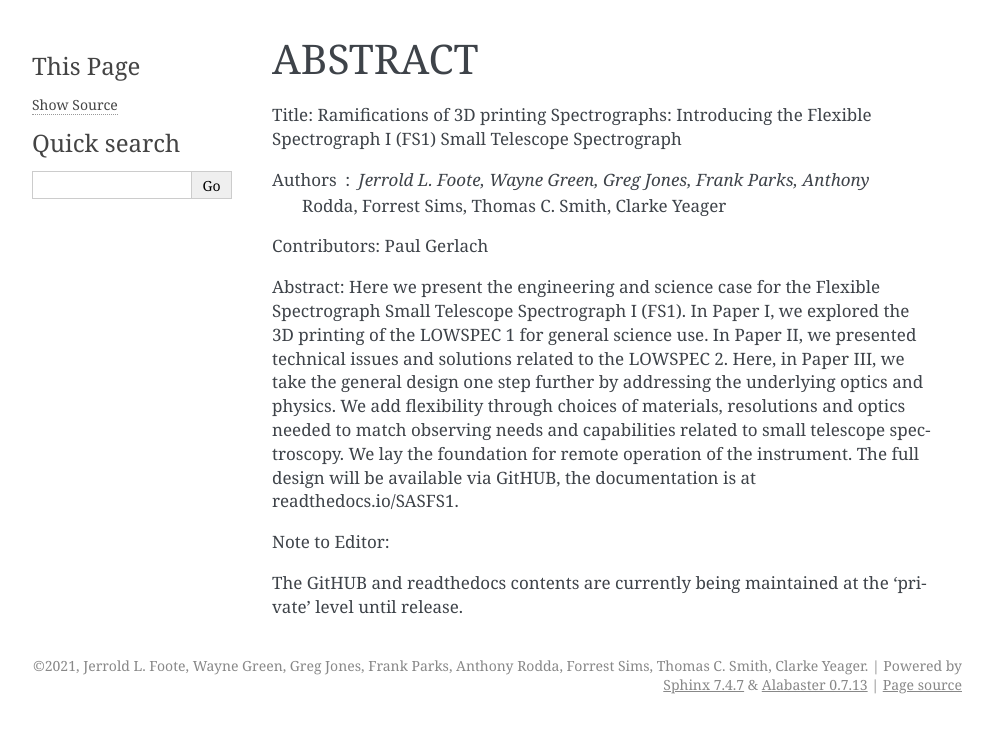
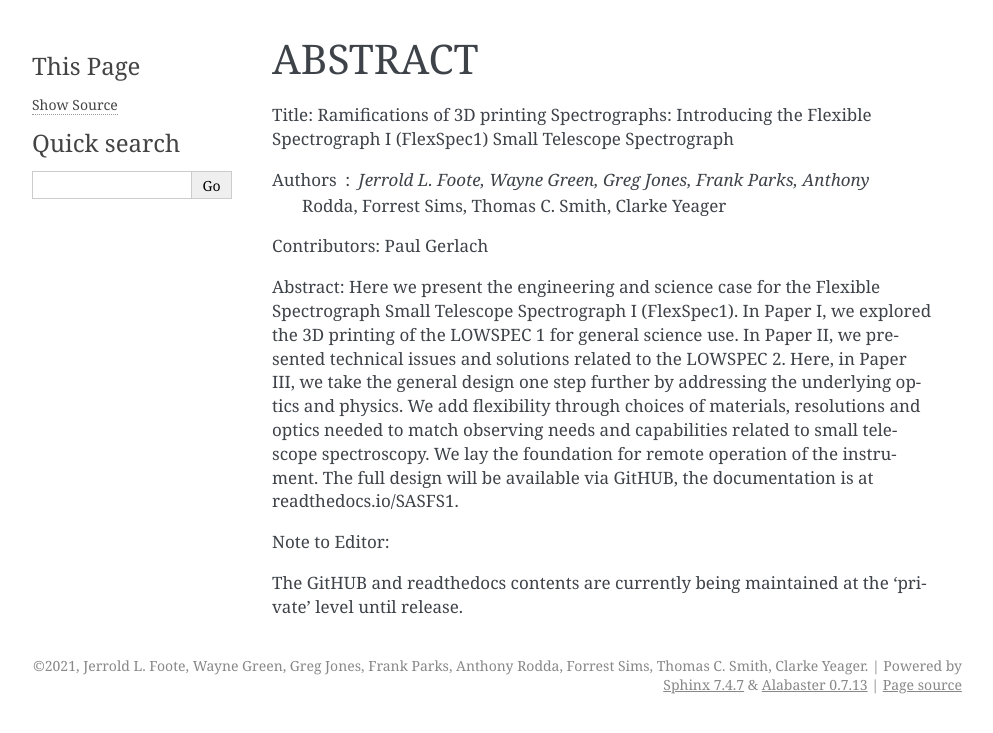
Before and after one commit to The-SMTSci/FlexSpec1, a Sphinx documentation site: the page built from docs/source/abstract.rst, in a window 1280 px wide. Shown: the top 733 px of the page, without its empty margins (148-1141 px from the left). Built offline with Sphinx 7.4.7, drawn with Linux system fonts in a browser that asks for light colours.

Commit message:
Renaming the thing from FS1 to FlexSpec1

```diff
--- a/docs/source/abstract.rst
+++ b/docs/source/abstract.rst
@@ -2,7 +2,7 @@ ABSTRACT
 ========
 
 Title: Ramifications of 3D printing Spectrographs: Introducing the Flexible
-Spectrograph I (FS1) Small Telescope Spectrograph
+Spectrograph I (FlexSpec1) Small Telescope Spectrograph
 
 Authors : Jerrold L. Foote, Wayne Green, Greg Jones, Frank Parks, Anthony
           Rodda, Forrest Sims, Thomas C. Smith, Clarke Yeager
@@ -10,7 +10,7 @@ Authors : Jerrold L. Foote, Wayne Green, Greg Jones, Frank Parks, Anthony
 Contributors: Paul Gerlach
 
 Abstract: Here we present the engineering and science case for the
-Flexible Spectrograph Small Telescope Spectrograph I (FS1).  In Paper
+Flexible Spectrograph Small Telescope Spectrograph I (FlexSpec1).  In Paper
 I, we explored the 3D printing of the LOWSPEC 1 for general science
 use. In Paper II, we presented technical issues and solutions related
 to the LOWSPEC 2.  Here, in Paper III, we take the general design one
```
